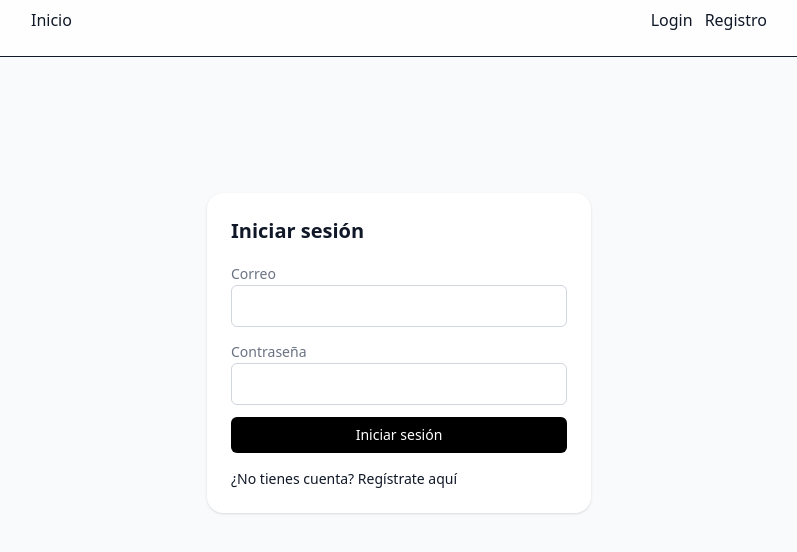
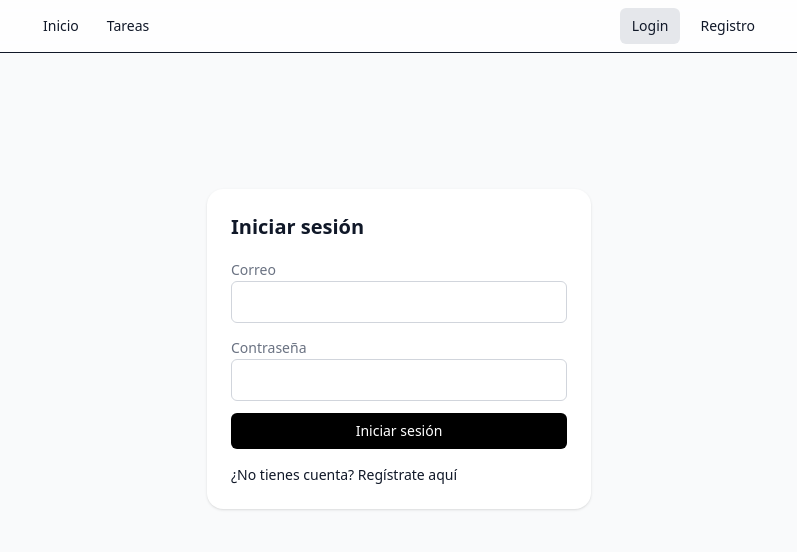
Before and after one commit to eliam-villegas/safe-tasks, a Next.js app in the folder apps/web/: page /login in a window 1280 px wide. Shown: the top 552 px of the page, without its empty margins (241-1038 px from the left). Built offline with nearby package versions, Linux system fonts and the light colour scheme; no server answers.

Commit message:
Rediseño de la NavBar con Tailwind Se rediseña la navbar con clases Tailwind. Links ahora resaltan la ruta activa. Permanece el manejo de roles y el email de usuario se oculta en pantallas pequeñas.

```diff
--- a/apps/web/app/components/QuickBar.tsx
+++ b/apps/web/app/components/QuickBar.tsx
@@ -1,87 +1,60 @@
 'use client';
-
-import { useEffect, useState, useCallback } from 'react';
 import Link from 'next/link';
+import { useEffect, useState } from 'react';
 import { usePathname, useRouter } from 'next/navigation';
 
-type Me = { sub: number; email: string; role: 'admin' | 'user' };
-type Status = 'loading' | 'guest' | 'user' | 'admin';
+type Me = { email: string; role: 'user' | 'admin' } | null;
 
 export default function QuickBar() {
+    const pathname = usePathname();
     const router = useRouter();
-    const pathname = usePathname();
+    const [me, setMe] = useState<Me>(null);
 
-    const [me, setMe] = useState<Me | null>(null);
-    const [status, setStatus] = useState<Status>('loading');
-
-    const refetch = useCallback(async () => {
+    useEffect(() => {
+        (async () => {
             try {
-            setStatus(s => (s === 'loading' ? s : 'loading'));
-            const r = await fetch('/api/auth/me', { cache: 'no-store' });
-            if (!r.ok) {
-                setMe(null);
-                setStatus('guest');
-                return;
-            }
-            const data = (await r.json()) as Me;
-            setMe(data);
-            setStatus(data?.role === 'admin' ? 'admin' : 'user');
+                const res = await fetch('/api/auth/me', { cache: 'no-store' });
+                if (!res.ok) return setMe(null);
+                const data = await res.json();
+                setMe(data?.email ? { email: data.email, role: data.role } : null);
             } catch {
                 setMe(null);
-            setStatus('guest');
             }
-    }, []);
+        })();
+    }, [pathname]);
 
-    // 1) Al montar
-    useEffect(() => { refetch(); }, [refetch]);
-
-    // 2) Cada vez que cambia la ruta
-    useEffect(() => { refetch(); }, [pathname, refetch]);
-
-    // 3) Al recuperar foco de la ventana
-    useEffect(() => {
-        const onFocus = () => refetch();
-        window.addEventListener('focus', onFocus);
-        return () => window.removeEventListener('focus', onFocus);
-    }, [refetch]);
-
-    // 4) (Opcional) Escuchar evento global 'auth-changed'
-    useEffect(() => {
-        const h = () => refetch();
-        window.addEventListener('auth-changed', h);
-        return () => window.removeEventListener('auth-changed', h);
-    }, [refetch]);
+    const isActive = (href: string) => pathname === href;
 
     async function logout() {
         await fetch('/api/auth/logout', { method: 'POST' });
-        // Notifica y refresca UI
-        window.dispatchEvent(new Event('auth-changed'));
         router.replace('/login');
-        router.refresh();
     }
 
     return (
-        <nav style={{ display:'flex', gap:12, marginBottom:16, alignItems:'center' }}>
-            <Link href="/">Inicio</Link>
+        <div className="w-full flex items-center gap-3">
+            {/* izquierda: navegación */}
+            <div className="flex items-center gap-1">
+                <Link href="/" className={`navlink ${isActive('/') ? 'navlink-active' : ''}`}>Inicio</Link>
+                <Link href="/tasks" className={`navlink ${isActive('/tasks') ? 'navlink-active' : ''}`}>Tareas</Link>
+                {me?.role === 'admin' && (
+                    <Link href="/admin" className={`navlink ${isActive('/admin') ? 'navlink-active' : ''}`}>Panel Admin</Link>
+                )}
+            </div>
 
-            {(status === 'user' || status === 'admin') && <Link href="/tasks">Tareas</Link>}
-            {status === 'admin' && <Link href="/admin">Panel Admin</Link>}
-
-            <span style={{ marginLeft:'auto' }} />
-
-            {status === 'loading' ? (
-                <span style={{ opacity:.6 }}>...</span>
-            ) : status === 'guest' ? (
+            {/* derecha: sesión */}
+            <div className="ml-auto flex items-center gap-2">
+                {me ? (
                     <>
-                    <Link href="/login">Login</Link>
-                    <Link href="/register">Registro</Link>
+                        <span className="text-sm text-gray-500 hidden sm:inline">{me.email}</span>
+                        <button className="btn-secondary" onClick={logout}>Cerrar sesión</button>
                     </>
                 ) : (
                     <>
-                    <span style={{ opacity:.7 }}>{me?.email}</span>
-                    <button onClick={logout}>Cerrar sesión</button>
+                        <Link href="/login" className={`navlink ${isActive('/login') ? 'navlink-active' : ''}`}>Login</Link>
+                        <Link href="/register" className={`navlink ${isActive('/register') ? 'navlink-active' : ''}`}>Registro</Link>
                     </>
                 )}
-        </nav>
+            </div>
+        </div>
     );
 }
```
Lines whose indentation alone changed are shown as unchanged.
